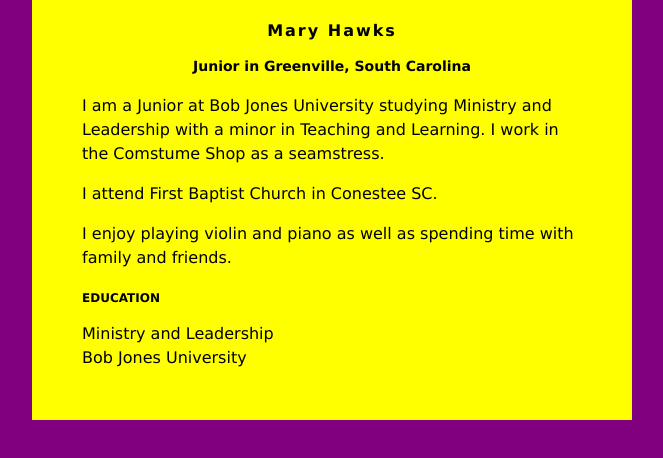
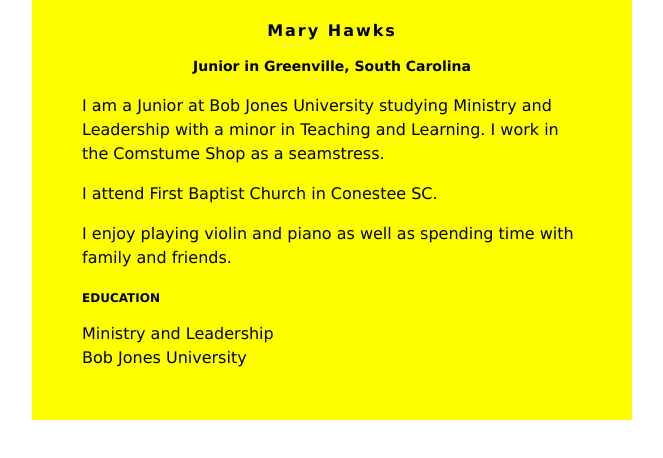
Before and after one commit to githubdiglit/githubdiglit.github.io, a plain HTML site: page index.html in a window 1280 px wide. Shown: the whole page, without its empty margins (308-971 px from the left). Drawn offline with Linux system fonts and the light colour scheme.

Commit message:
Update index.html

```diff
--- a/index.html
+++ b/index.html
@@ -2,7 +2,7 @@
 <head>
 <style>
 body {
-    background: purple;
+    background: lightpurple;
     font-family: Verdana;
 }
 #content {
```
